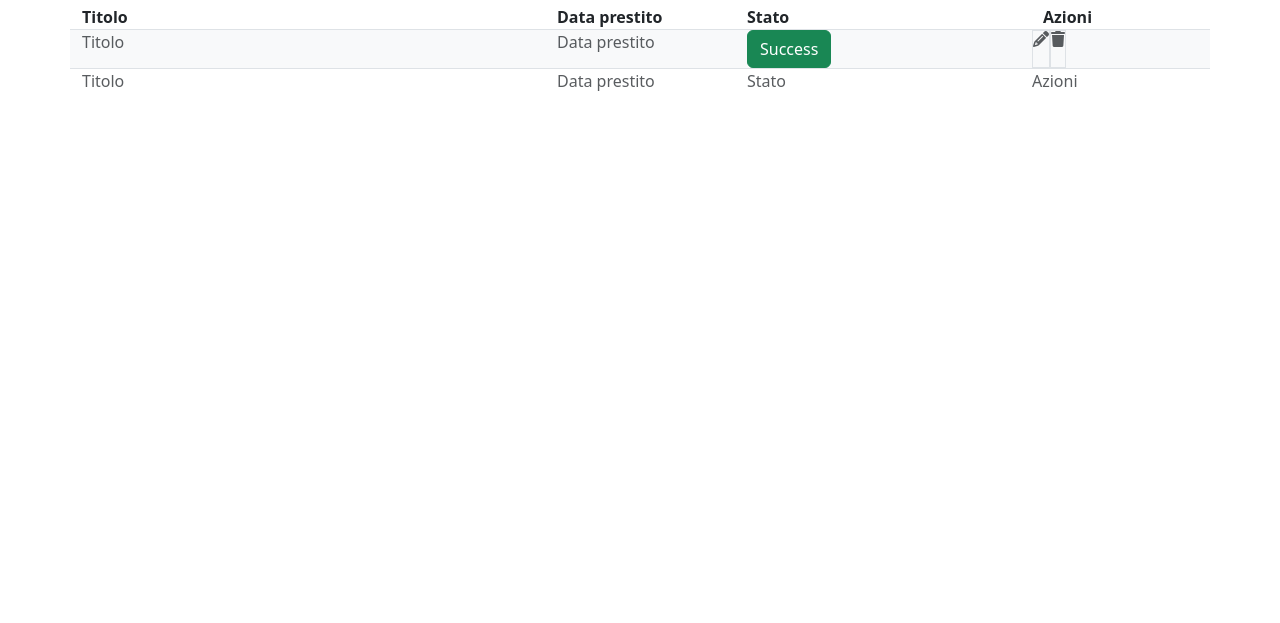
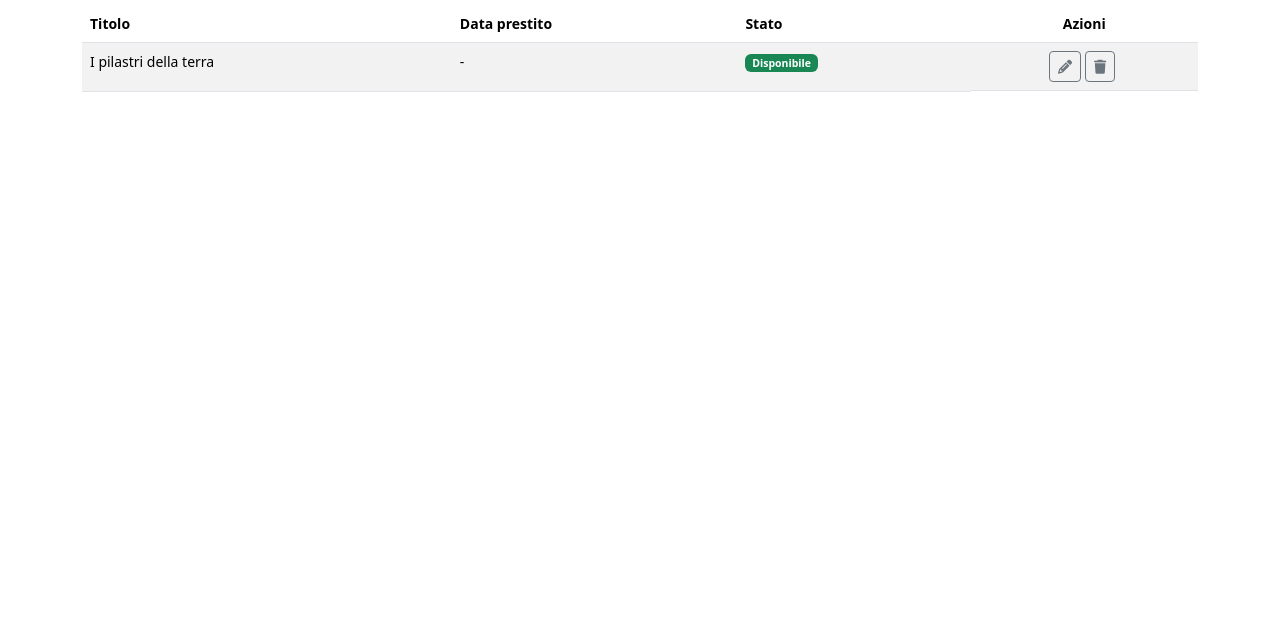
Before and after one commit to TiffanyElizabeth/html-css-bootstrap-dashboard, a plain HTML site: page index.html in a window 1280 px wide. Shown: the part 177-800 px from the top of the page. Drawn offline with nearby package versions, Linux system fonts and the light colour scheme.

Commit message:
feat: fix table

```diff
--- a/index.html
+++ b/index.html
@@ -42,27 +42,27 @@
                 <h1 class="display-6">Catologo Libri</h1>
                 <button type="button" class="btn btn-primary">Aggiungi Libro</button>
             </div>
-
-
-
-            <div class="row">
-                <div class="col-sm-6 col-md-5"><strong>Titolo</strong></div>
-                <div class="d-sm-none d-md-block col-md-2"><strong>Data prestito</strong></div>
-                <div class="col-sm-4 col-md-3"><strong>Stato</strong></div>
-                <div class="col-sm-2 col-md-1 text-center"><strong>Azioni</strong></div>
-            </div>
-            <div class="row bg-body-tertiary border-top border-bottom text-body-secondary">
-                <div class="col-sm-6 col-md-5">Titolo</div>
-                <div class="d-sm-none d-md-block col-md-2">Data prestito</div>
-                <div class="col-sm-4 col-md-3"><button type="button" class="btn btn-success">Success</button></div>
-                <div class="d-flex col-sm-2 col-md-1"><i class="fa-solid fa-pencil border"></i><i class="fa-solid fa-trash border"></i></div>
-            </div>
-            <div class="row text-body-secondary">
-                <div class="col-sm-6 col-md-5">Titolo</div>
-                <div class="d-sm-none d-md-block col-md-2">Data prestito</div>
-                <div class="col-sm-4 col-md-3">Stato</div>
-                <div class="col-sm-2 col-md-1">Azioni</div>
-            </div>
+            <table class="table table-striped table-hover small">
+                <thead>
+                    <tr>
+                        <th>Titolo</th>
+                        <th class="d-sm-none d-md-table-cell">Data prestito</th>
+                        <th>Stato</th>
+                        <th class="text-center">Azioni</th>
+                    </tr>
+                </thead>
+                <tbody>
+                    <tr>
+                        <td>I pilastri della terra</td>
+                        <td class="d-sm-none d-md-table-cell">-</td>
+                        <td><span class="badge bg-success">Disponibile</span></td>
+                        <td class="d-flex justify-content-center">
+                            <button type="button" class="btn btn-sm btn-outline-secondary me-1"><i class="fa-solid fa-pencil"></i></button>
+                            <button type="button" class="btn btn-sm btn-outline-secondary me-1"><i class="fa-solid fa-trash"></i></button>
+                        </td>
+                    </tr>
+                </tbody>
+            </table>
         </div>
     </main>
     <script src="https://cdn.jsdelivr.net/npm/bootstrap@5.3.3/dist/js/bootstrap.bundle.min.js" integrity="sha384-YvpcrYf0tY3lHB60NNkmXc5s9fDVZLESaAA55NDzOxhy9GkcIdslK1eN7N6jIeHz" crossorigin="anonymous"></script>
```
